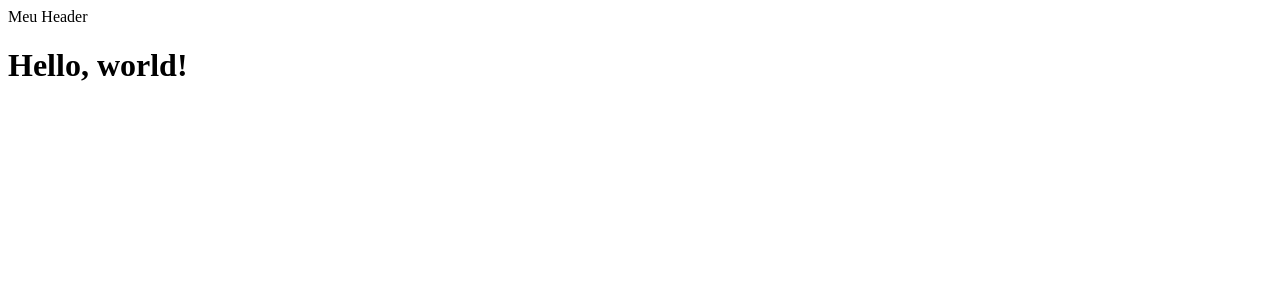
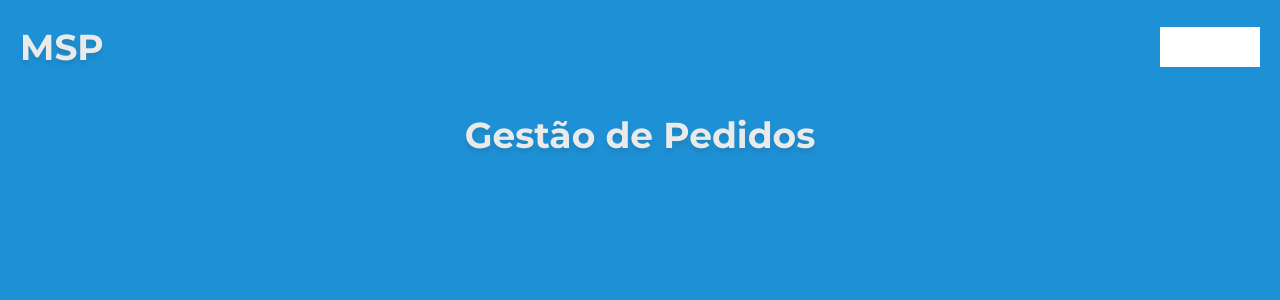
Before and after one commit to abraao-reyys/gerenciamento-pedidos, a Nuxt app: page / in a window 1280 px wide. Shown: the top 300 px of the page. Built offline with nearby package versions, Linux system fonts and the light colour scheme.

Commit message:
Start header component

```diff
--- a/app.vue
+++ b/app.vue
@@ -1,5 +1,13 @@
 <template>
-  <NuxtLayout>
-    <NuxtPage />
-  </NuxtLayout>
+  <html class="light">
+    <NuxtLayout>
+      <NuxtPage />
+    </NuxtLayout>
+  </html>
 </template>
+
+<style>
+  body {
+    background-color: var(--background);
+  }
+</style>
--- a/assets/css/main.css
+++ b/assets/css/main.css
@@ -0,0 +1,9 @@
+* {
+    margin: 0;
+    padding: 0;
+    box-sizing: inherit;
+}
+
+html {
+    box-sizing: border-box;
+}
--- a/assets/css/variables.css
+++ b/assets/css/variables.css
@@ -26,7 +26,15 @@
   }
 
   @media (prefers-color-scheme: dark) {
-    :root {
+    :root:not(.light) {
         --background: #2F3239;
     }
   }
+
+  .light {
+    --background: #1E91D6;
+  }
+
+  .dark {
+    --background: #2F3239;
+  }
--- a/components/Header.vue
+++ b/components/Header.vue
@@ -1,3 +1,35 @@
 <template>
-    <header>Meu Header</header>
+    <header class="header"> <!--Definindo modo temporariamente-->
+        <h1>MSP</h1>
+        <div class="buttontemp"></div>
+    </header>
 </template>
+
+<style scoped>
+.header {
+    display: flex;
+    align-items: center;
+    justify-content: space-between;
+
+    height: 93px;
+    width: 100%;
+
+    padding: 20px;
+
+    h1 {
+        font-family: 'Montserrat';
+        font-weight: 700;
+        font-size: 36px;
+        text-shadow: 0px 4px 4px rgba(47, 50, 57, 0.15);
+
+        color: var(--text);
+    }
+
+    .buttontemp {
+        height: 40px;
+        width: 100px;
+
+        background-color: white;
+    }
+}
+</style>
--- a/nuxt.config.ts
+++ b/nuxt.config.ts
@@ -2,5 +2,6 @@
 export default defineNuxtConfig({
   compatibilityDate: '2024-11-01',
   devtools: { enabled: true },
-  modules: ['@pinia/nuxt']
+  modules: ['@pinia/nuxt'],
+  css: ['~/assets/css/variables.css', '@/assets/css/main.css']
 })
--- a/pages/index.vue
+++ b/pages/index.vue
@@ -1,4 +1,21 @@
 <template>
-    <Header />
-    <h1>Hello, world!</h1>
+    <div>
+        <Header />
+        <h1>Gestão de Pedidos</h1>
+    </div>
 </template>
+
+<style scoped>
+h1 {
+    padding: 20px;
+
+    font-family: 'Montserrat';
+    font-weight: lighter;
+    font-weight: 700;
+    font-size: 36px;
+    text-align: center;
+    text-shadow: 0px 4px 4px rgba(47, 50, 57, 0.15);
+
+    color: var(--text);
+}
+</style>
```
